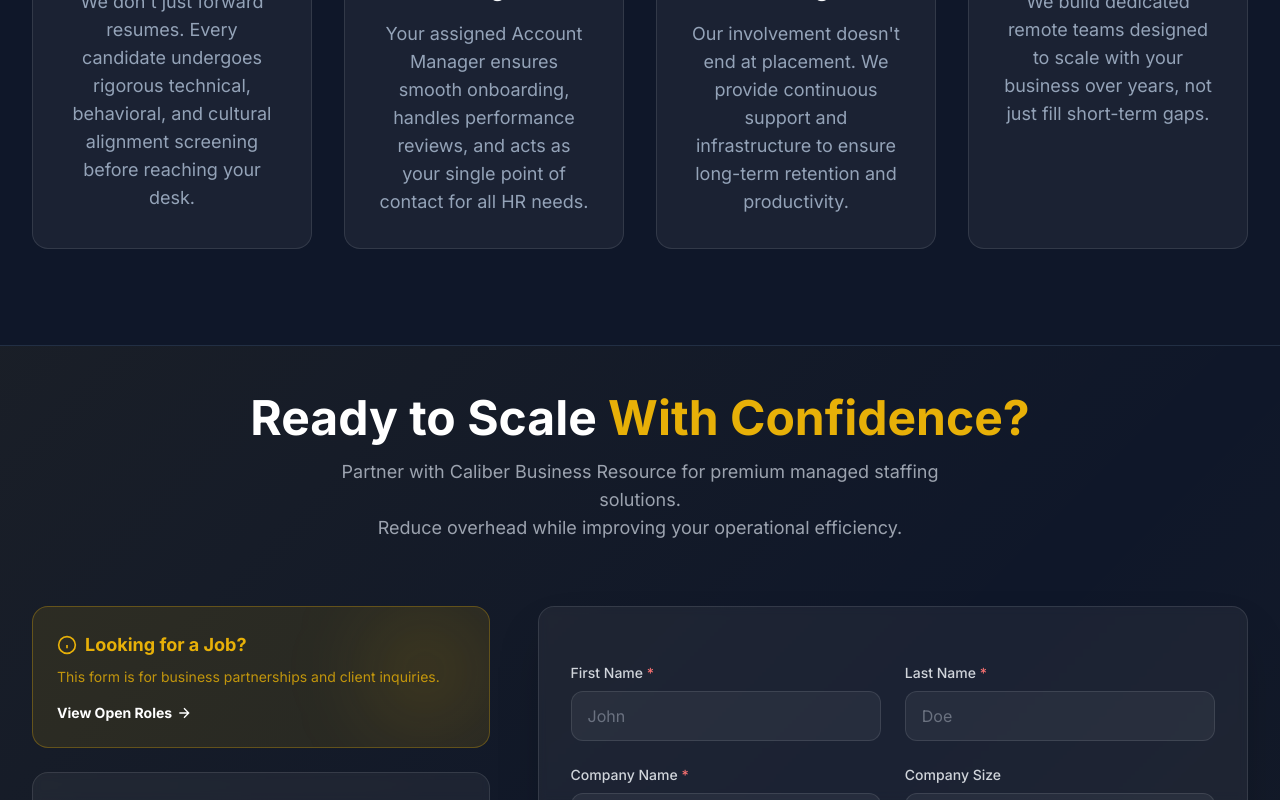
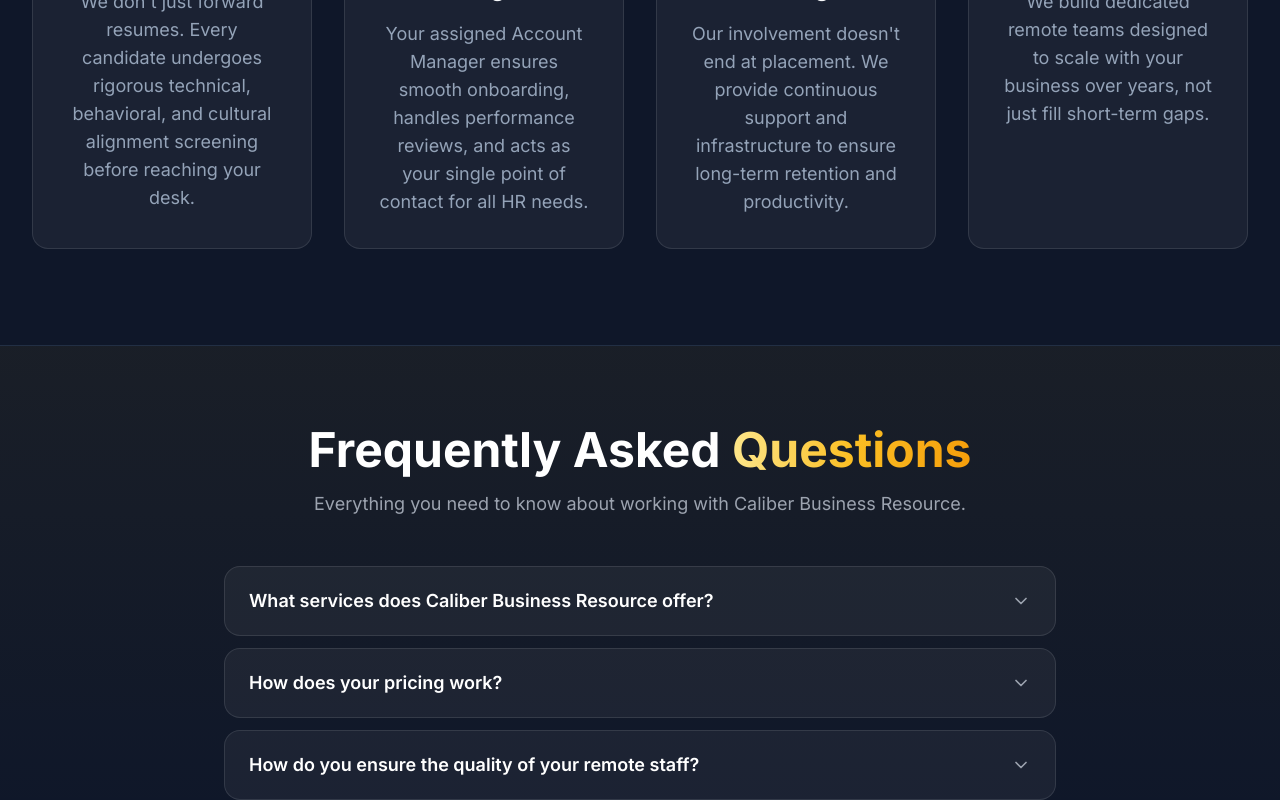
Before and after one commit to CaliberBusiness/CaliberBusiness, a Next.js app: page / in a window 1280 px wide. Shown: the part 11200-12000 px from the top of the page. Built offline with nearby package versions, Linux system fonts and the light colour scheme.

Commit message:
feat: fix SEO domain URLs, add FAQ section with JSON-LD schema, rewrite SEO metadata

```diff
--- a/app/layout.tsx
+++ b/app/layout.tsx
@@ -9,26 +9,26 @@
 });
 
 export const metadata: Metadata = {
-  metadataBase: new URL('https://caliber-business.vercel.app'),
+  metadataBase: new URL('https://www.caliberbusinessresource.com'),
   title: {
-    default: "Caliber Business Resource | Premium Remote Staffing",
+    default: "Philippines Outsourcing & Remote Staffing | Caliber Business Resource",
     template: "%s | Caliber Business Resource"
   },
-  description: "Scale your business with premium remote staffing and micro call center solutions from the Philippines. Access top-tier talent for customer service, tech support, and back-office operations.",
-  keywords: ["Caliber Business Resource", "BPO", "remote staffing", "offshore team", "Philippines outsourcing", "micro call center", "virtual assistants", "customer support outsourcing"],
+  description: "Hire dedicated remote teams from the Philippines. Caliber Business Resource offers fully managed BPO staffing for customer support, data entry, accounting, and tech support. Get a free quote.",
+  keywords: ["Philippines outsourcing company", "remote staffing Philippines", "BPO services Philippines", "offshore team Philippines", "Caliber Business Resource", "micro call center", "outsource customer service Philippines", "hire virtual assistants Philippines"],
   authors: [{ name: "Caliber Business Resource" }],
   openGraph: {
-    title: "Caliber Business Resource | Premium Remote Staffing",
-    description: "Scale your business with premium remote staffing and micro call center solutions from the Philippines.",
-    url: 'https://caliber-business.vercel.app',
+    title: "Philippines Outsourcing & Remote Staffing | Caliber Business Resource",
+    description: "Hire dedicated remote teams from the Philippines. Caliber Business Resource offers fully managed BPO staffing for customer support, data entry, accounting, and tech support.",
+    url: 'https://www.caliberbusinessresource.com',
     siteName: 'Caliber Business Resource',
     type: "website",
     locale: "en_US",
   },
   twitter: {
     card: "summary_large_image",
-    title: "Caliber Business Resource | Premium Remote Staffing",
-    description: "Scale your business with premium remote staffing and micro call center solutions from the Philippines.",
+    title: "Philippines Outsourcing & Remote Staffing | Caliber Business Resource",
+    description: "Hire dedicated remote teams from the Philippines. Fully managed BPO staffing for customer support, data entry, accounting, and tech support.",
   },
   robots: {
     index: true,
--- a/app/page.tsx
+++ b/app/page.tsx
@@ -14,19 +14,20 @@
 import FloatingContact from "@/components/FloatingContact";
 import CultureSection from "@/components/CultureSection";
 import GoogleMapsSection from "@/components/GoogleMapsSection";
+import FAQ from "@/components/FAQ";
 import { getHomepageData } from "@/lib/getHomepageData";
 
 export async function generateMetadata(): Promise<Metadata> {
   const data = getHomepageData();
   return {
-    title: data.seo?.title || "Caliber Business Resource | Premium Remote Staffing",
-    description: data.seo?.description || "Scale your business with premium remote staffing and micro call center solutions from the Philippines.",
+    title: data.seo?.title || "Philippines Outsourcing & Remote Staffing | Caliber Business Resource",
+    description: data.seo?.description || "Hire dedicated remote teams from the Philippines. Fully managed BPO staffing for customer support, data entry, accounting, and tech support.",
     openGraph: {
-      title: data.seo?.title || "Caliber Business Resource | Premium Remote Staffing",
+      title: data.seo?.title || "Philippines Outsourcing & Remote Staffing | Caliber Business Resource",
       description: data.seo?.description,
     },
     twitter: {
-      title: data.seo?.title || "Caliber Business Resource | Premium Remote Staffing",
+      title: data.seo?.title || "Philippines Outsourcing & Remote Staffing | Caliber Business Resource",
       description: data.seo?.description,
     }
   };
@@ -41,10 +42,10 @@
     "@graph": [
       {
         "@type": "Organization",
-        "@id": "https://caliber-business.vercel.app/#organization",
+        "@id": "https://www.caliberbusinessresource.com/#organization",
         "name": "Caliber Business Resource",
-        "url": "https://caliber-business.vercel.app",
-        "logo": "https://caliber-business.vercel.app/images/logo.jpg",
+        "url": "https://www.caliberbusinessresource.com",
+        "logo": "https://www.caliberbusinessresource.com/images/logo.jpg",
         "contactPoint": {
           "@type": "ContactPoint",
           "telephone": data.footer.phoneRaw,
@@ -56,9 +57,9 @@
       },
       {
         "@type": "LocalBusiness",
-        "@id": "https://caliber-business.vercel.app/#localbusiness",
+        "@id": "https://www.caliberbusinessresource.com/#localbusiness",
         "name": "Caliber Business Resource",
-        "image": "https://caliber-business.vercel.app/images/logo.jpg",
+        "image": "https://www.caliberbusinessresource.com/images/logo.jpg",
         "telephone": data.footer.phoneRaw,
         "email": `${data.footer.emailUser}@${data.footer.emailDomain}`,
         "address": {
@@ -68,6 +69,17 @@
           "addressRegion": "Bohol",
           "addressCountry": "PH"
         }
+      },
+      {
+        "@type": "FAQPage",
+        "mainEntity": data.faq?.items?.map((item: { question: string; answer: string }) => ({
+          "@type": "Question",
+          "name": item.question,
+          "acceptedAnswer": {
+            "@type": "Answer",
+            "text": item.answer
+          }
+        })) || []
       }
     ]
   };
@@ -95,6 +107,7 @@
       <About data={data.about} />
       <GoogleMapsSection data={data.googleMaps} />
       <Differentiation data={data.differentiation} />
+      {data.faq && <FAQ data={data.faq} />}
       <ContactForm />
 
       <Footer data={data.footer} />
--- a/app/robots.ts
+++ b/app/robots.ts
@@ -1,7 +1,7 @@
 import { MetadataRoute } from 'next';
 
 export default function robots(): MetadataRoute.Robots {
-    const baseUrl = 'https://caliber-business.vercel.app';
+    const baseUrl = 'https://www.caliberbusinessresource.com';
 
     return {
         rules: {
--- a/app/sitemap.ts
+++ b/app/sitemap.ts
@@ -1,7 +1,7 @@
 import { MetadataRoute } from 'next';
 
 export default function sitemap(): MetadataRoute.Sitemap {
-    const baseUrl = 'https://caliber-business.vercel.app';
+    const baseUrl = 'https://www.caliberbusinessresource.com';
 
     return [
         {
--- /dev/null
+++ b/components/FAQ.tsx
@@ -0,0 +1,79 @@
+'use client';
+
+import { useState } from 'react';
+import { ChevronDown } from 'lucide-react';
+import { useScrollAnimation } from '@/lib/useScrollAnimation';
+
+interface FAQProps {
+    data: {
+        title: string;
+        titleHighlight: string;
+        items: { question: string; answer: string }[];
+    };
+}
+
+export default function FAQ({ data }: FAQProps) {
+    const [openIndex, setOpenIndex] = useState<number | null>(null);
+    const headerAnimation = useScrollAnimation({ threshold: 0.2 });
+
+    const toggle = (index: number) => {
+        setOpenIndex(openIndex === index ? null : index);
+    };
+
+    return (
+        <section id="faq" className="py-20 bg-background relative overflow-hidden">
+            <div className="absolute inset-0 bg-gradient-to-b from-primary/5 via-transparent to-transparent pointer-events-none" />
+
+            <div className="max-w-4xl mx-auto px-4 sm:px-6 lg:px-8 relative z-10">
+                <div
+                    ref={headerAnimation.elementRef as React.RefObject<HTMLDivElement>}
+                    className={`text-center mb-12 transition-all duration-700 ${headerAnimation.isVisible ? 'opacity-100 translate-y-0' : 'opacity-0 translate-y-8'}`}
+                >
+                    <h2 className="text-3xl sm:text-4xl md:text-5xl font-bold text-white mb-4">
+                        {data.title} <span className="text-gradient-gold">{data.titleHighlight}</span>
+                    </h2>
+                    <p className="text-base sm:text-lg text-gray-400 max-w-2xl mx-auto">
+                        Everything you need to know about working with Caliber Business Resource.
+                    </p>
+                </div>
+
+                <div className="space-y-3">
+                    {data.items.map((item, index) => {
+                        const isOpen = openIndex === index;
+                        return (
+                            <div
+                                key={index}
+                                className={`rounded-2xl border transition-all duration-300 ${isOpen
+                                    ? 'bg-white/10 border-primary/30 shadow-lg shadow-primary/5'
+                                    : 'bg-white/5 border-white/10 hover:bg-white/[0.07] hover:border-white/20'
+                                    }`}
+                            >
+                                <button
+                                    onClick={() => toggle(index)}
+                                    className="w-full flex items-center justify-between px-6 py-5 text-left group"
+                                    aria-expanded={isOpen}
+                                >
+                                    <span className={`text-base sm:text-lg font-semibold pr-4 transition-colors ${isOpen ? 'text-primary' : 'text-white group-hover:text-primary/80'}`}>
+                                        {item.question}
+                                    </span>
+                                    <ChevronDown
+                                        className={`w-5 h-5 shrink-0 transition-all duration-300 ${isOpen ? 'text-primary rotate-180' : 'text-gray-400 group-hover:text-primary/60'
+                                            }`}
+                                    />
+                                </button>
+                                <div
+                                    className={`overflow-hidden transition-all duration-300 ease-in-out ${isOpen ? 'max-h-96 opacity-100' : 'max-h-0 opacity-0'
+                                        }`}
+                                >
+                                    <p className="px-6 pb-5 text-gray-400 leading-relaxed text-sm sm:text-base">
+                                        {item.answer}
+                                    </p>
+                                </div>
+                            </div>
+                        );
+                    })}
+                </div>
+            </div>
+        </section>
+    );
+}
--- a/data/content/homepage.json
+++ b/data/content/homepage.json
@@ -1,7 +1,45 @@
 {
     "seo": {
-        "title": "Caliber Business Resource | Premium Remote Staffing & BPO",
-        "description": "Scale your operations with premium remote staffing and micro call center solutions from the Philippines. Dedicated offshore teams for customer service, tech support, and more."
+        "title": "Philippines Outsourcing & Remote Staffing | Caliber Business Resource",
+        "description": "Hire dedicated remote teams from the Philippines. Caliber Business Resource offers fully managed BPO staffing for customer support, data entry, accounting, and tech support. Get a free quote."
+    },
+    "faq": {
+        "title": "Frequently Asked",
+        "titleHighlight": "Questions",
+        "items": [
+            {
+                "question": "What services does Caliber Business Resource offer?",
+                "answer": "We provide fully managed remote staffing solutions from the Philippines, including customer service, data entry and admin support, accounting and bookkeeping, sales support, technical support, and web development."
+            },
+            {
+                "question": "How does your pricing work?",
+                "answer": "Our pricing is based on the role, experience level, and number of staff you require. We offer competitive rates with up to 80% cost savings compared to hiring locally. Contact us for a customized quote tailored to your specific needs."
+            },
+            {
+                "question": "How do you ensure the quality of your remote staff?",
+                "answer": "Every candidate undergoes our structured multi-stage vetting process, which includes technical skills assessments, behavioral interviews, and cultural alignment evaluations. Only top-tier professionals who meet our high standards make it to your shortlist."
+            },
+            {
+                "question": "How quickly can I get started?",
+                "answer": "Our typical onboarding timeline is 2-4 weeks from initial consultation to having your dedicated team member start. This includes talent sourcing, multi-stage screening, client matching, and managed onboarding."
+            },
+            {
+                "question": "What time zones do your remote staff work in?",
+                "answer": "Our teams are flexible and can work in your preferred time zone. Whether you need staff aligned with US Eastern, Central, Pacific, or any other time zone, we accommodate your schedule for seamless collaboration."
+            },
+            {
+                "question": "Do I have control over who joins my team?",
+                "answer": "Absolutely. You hold final approval on every hire. We present a curated shortlist of pre-vetted candidates, and you choose who best fits your team culture and operational requirements."
+            },
+            {
+                "question": "What happens if a team member doesn't work out?",
+                "answer": "We provide ongoing performance oversight and support. If a placement isn't meeting expectations, your dedicated Account Manager will work with you to resolve issues or find a replacement at no additional cost."
+            },
+            {
+                "question": "Is my data secure when working with offshore staff?",
+                "answer": "Data security is a top priority. We implement strict confidentiality agreements, secure infrastructure, and compliance protocols. Our office facility ensures a controlled work environment with monitored access."
+            }
+        ]
     },
     "hero": {
         "badge": "Trusted Outsourcing Partner",
```
Also changed, not shown: 1 other file (tests, documents, lock files or other folders).
